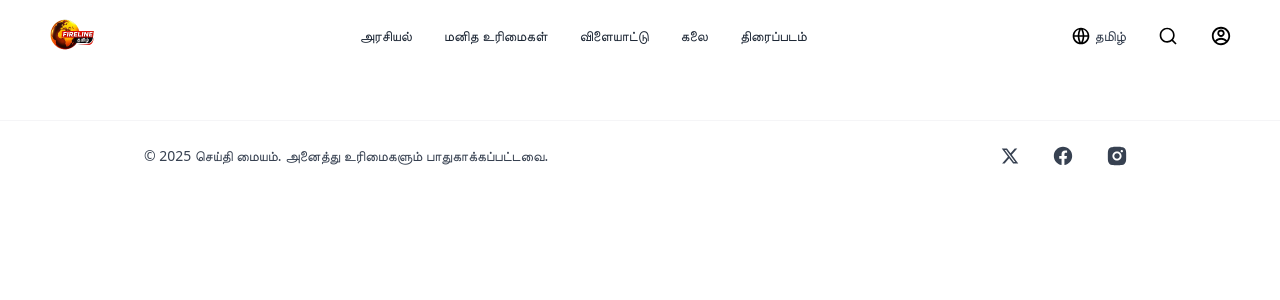
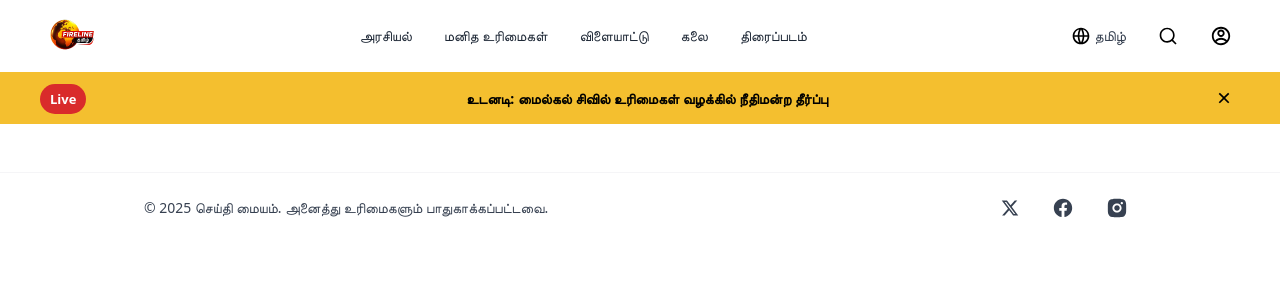
Before and after one commit to Akshay-2244/Fireline-Website, a React (Vite) app: page / in a window 1280 px wide. Shown: the top 300 px of the page. Built offline with nearby package versions, Linux system fonts and the light colour scheme.

Commit message:
added TopBanner component

```diff
--- a/src/App.jsx
+++ b/src/App.jsx
@@ -1,10 +1,12 @@
 import Header from "./components/Header";
+import TopBanner from "./components/TopBanner";
 import Footer from "./components/Footer";
 
 function App() {
   return (
     <>
       <Header />
+      <TopBanner />
       <Footer />
     </>
   );
--- /dev/null
+++ b/src/components/TopBanner.jsx
@@ -0,0 +1,102 @@
+import { useEffect, useRef, useState } from "react";
+import { RiCloseLine } from "react-icons/ri";
+
+export default function TopBanner() {
+  const [closed, setClosed] = useState(false);
+  const bannerRef = useRef(null);
+  const [bannerHeight, setBannerHeight] = useState(0);
+  const [headerHeight, setHeaderHeight] = useState(0);
+
+  useEffect(() => {
+    function compute() {
+      const headerEl = document.querySelector("header");
+      const hHeight = headerEl ? headerEl.getBoundingClientRect().height : 0;
+      setHeaderHeight(Math.round(hHeight));
+
+      const bEl = bannerRef.current;
+      const bHeight = bEl ? bEl.getBoundingClientRect().height : 0;
+      setBannerHeight(Math.round(bHeight));
+    }
+
+    const t = setTimeout(compute, 0);
+
+    window.addEventListener("resize", compute);
+    return () => {
+      clearTimeout(t);
+      window.removeEventListener("resize", compute);
+    };
+  }, []);
+
+  if (closed) return null;
+
+  const outerStyle = {
+    position: "fixed",
+    left: 0,
+    right: 0,
+    top: `${headerHeight}px`,
+    zIndex: 40,
+    backgroundColor: "#F4BF2F",
+    display: "flex",
+    justifyContent: "center",
+    alignItems: "center",
+    padding: "10px 16px",
+  };
+
+  return (
+    <>
+      <div
+        ref={bannerRef}
+        style={outerStyle}
+        role="region"
+        aria-label="Breaking news banner"
+      >
+        <div style={{ maxWidth: 1200, width: "100%", display: "flex", gap: 12, alignItems: "center" }}>
+          {/* Live pill */}
+          <div style={{ flexShrink: 0 }}>
+            <span
+              style={{
+                backgroundColor: "#D92B2B",
+                color: "#fff",
+                padding: "6px 10px",
+                borderRadius: 999,
+                fontWeight: 600,
+                fontSize: 13,
+              }}
+            >
+              Live
+            </span>
+          </div>
+
+          {/* Headline */}
+          <div style={{ flex: 1, fontSize: 14, fontWeight: 600, color: "#000", textAlign: "center" }}>
+            <span style={{ display: "block", whiteSpace: "normal" }}>
+              உடனடி: மைல்கல் சிவில் உரிமைகள் வழக்கில் நீதிமன்ற தீர்ப்பு
+            </span>
+          </div>
+
+          {/* Close */}
+          <div style={{ flexShrink: 0 }}>
+            <button
+              onClick={() => setClosed(true)}
+              aria-label="Close breaking news banner"
+              title="Close"
+              style={{
+                background: "transparent",
+                border: "none",
+                padding: 6,
+                cursor: "pointer",
+                display: "flex",
+                alignItems: "center",
+                justifyContent: "center",
+              }}
+            >
+              <RiCloseLine size={20} />
+            </button>
+          </div>
+        </div>
+      </div>
+
+    <div aria-hidden style={{ height: bannerHeight }} />
+    </>
+  );
+}
```
